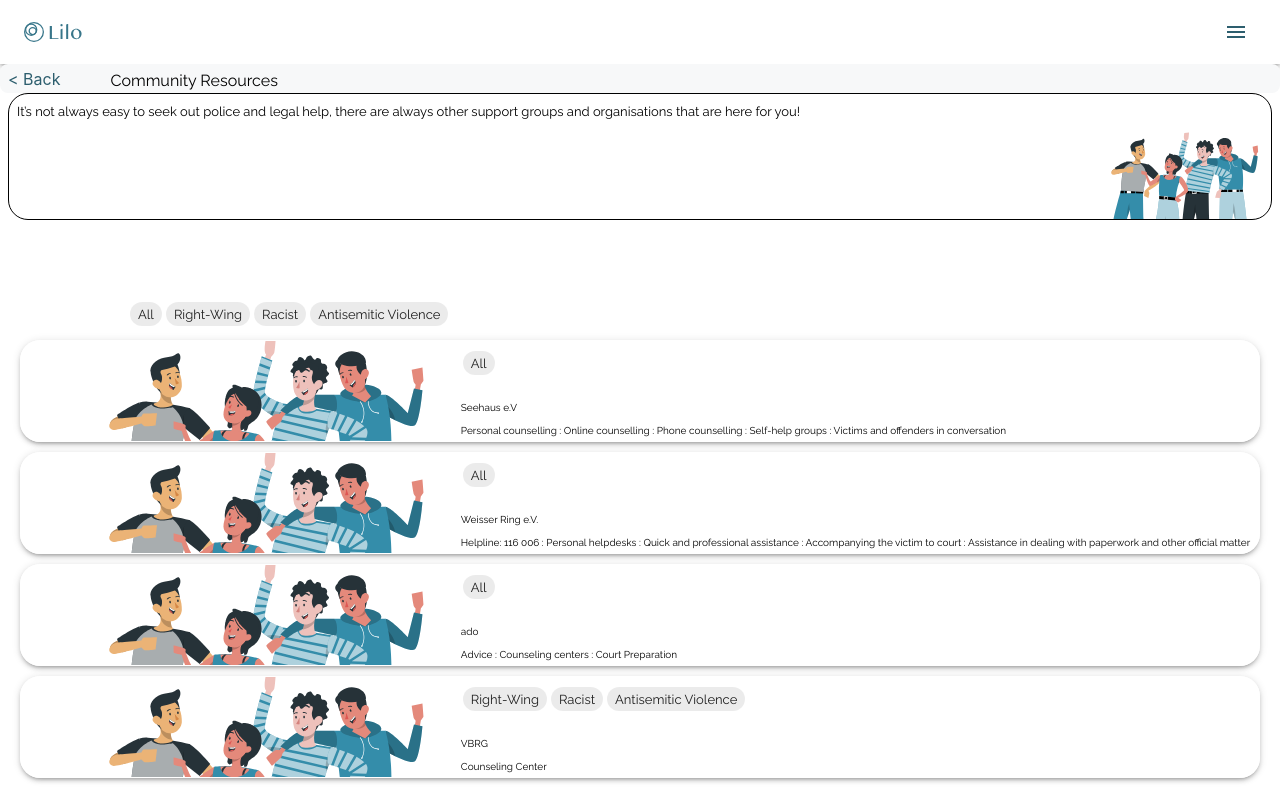
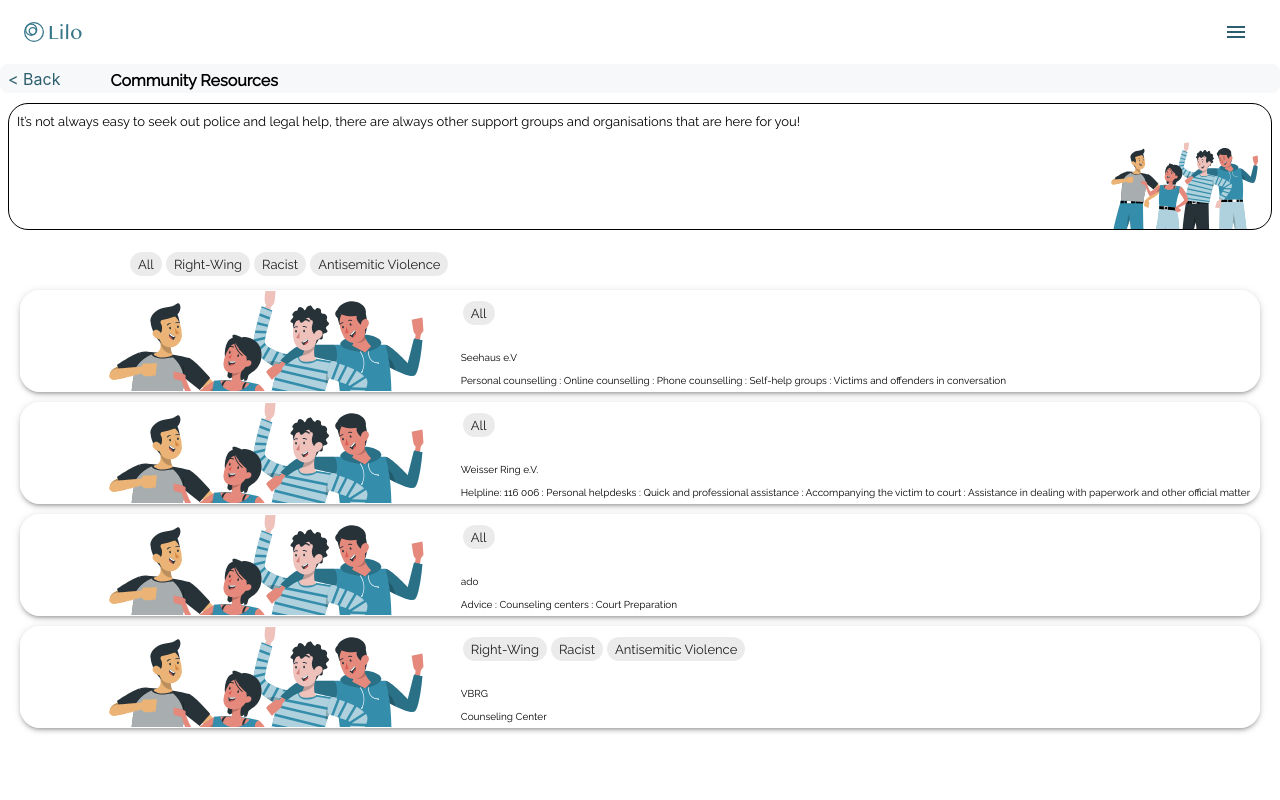
Before and after one commit to rstief/rannsteintc, a React (Create React App) app in the folder tc-rannstein-app/: page /lilo/communityresources in a window 1280 px wide. Built offline with nearby package versions, Linux system fonts and the light colour scheme.

Commit message:
changed styling a bit

```diff
--- a/tc-rannstein-app/src/components/NavBar.tsx
+++ b/tc-rannstein-app/src/components/NavBar.tsx
@@ -17,7 +17,7 @@
     };
 
     return (
-        <AppBar position='static' sx={{}}>
+        <AppBar elevation={0} position='static' sx={{}}>
             <Toolbar sx={{ display: 'flex', alignItems: 'center', justifyContent: 'space-between' }}>
                 <Box sx={{ flexDirection: 'row', flexWrap: 'nowrap', display: 'flex' }}>
                     <img src={logo} alt='logo' />
--- a/tc-rannstein-app/src/components/ResourcesBar.tsx
+++ b/tc-rannstein-app/src/components/ResourcesBar.tsx
@@ -9,7 +9,7 @@
             <Link href={props.innerRef} color= 'secondary' alignSelf='center' ml='8px' underline='none'>
                  {backText}
             </Link>
-            <Typography textAlign='center' ml='50px' mt='5px'>
+            <Typography fontWeight={'bold'} textAlign='center' ml='50px' mt='5px'>
                 {props.name}
             </Typography>
         </Box>
--- a/tc-rannstein-app/src/components/pages/CommunityOrgPage.tsx
+++ b/tc-rannstein-app/src/components/pages/CommunityOrgPage.tsx
@@ -33,7 +33,7 @@
     return (
         <Box>
             <ResourcesBar innerRef='/lilo/communityresources' name='Community Resources'></ResourcesBar>
-            <Box display={'flex'} height='20%' marginLeft='8px' marginRight='8px' mb='10px' sx={{ justifyContent: 'space-between' }}>
+            <Box display={'flex'} height='20%' marginLeft='8px' marginRight='8px' mb='10px' sx={{ justifyContent: 'space-between'}}>
                 <img src={communityfriendship} className='communityfriendimage' alt='intro' width='15%' />
                 <Typography width='85%' m='8px' fontSize='13px' >
                     {detailOrg.fullName}
@@ -41,7 +41,7 @@
             </Box>
             <Divider sx={{ marginLeft: '30px', marginRight: '30px' }} />
             <Box height='50%' ml='20px' mr='20px' pb='5px' pl='10px' pr='10px' sx={{ boxShadow: 4, borderRadius: '10px' }}>
-                <Box display={'flex'} justifyContent={'space-evenly'}>
+                <Box display={'flex'} pt='5px' justifyContent={'space-evenly'}>
                     <Chip sx={{ justifyContent: 'center' }} icon={<LocationOnIcon />} />
                     <Chip icon={<CallIcon />} />
                     <Chip icon={<LanguageIcon />} />
--- a/tc-rannstein-app/src/components/pages/CommunityPage.tsx
+++ b/tc-rannstein-app/src/components/pages/CommunityPage.tsx
@@ -30,7 +30,7 @@
     return (
         <Box display={'flex'} flexDirection='column' justifyContent='center' >
             <ResourcesBar name='Community Resources' innerRef='/lilo/assessment'></ResourcesBar>
-            <Box display={'flex'} height='125px' borderRadius='20px' borderColor='secondary.main' marginLeft='8px' marginRight='8px' mb='80px' sx={{ border: 1, justifyContent: 'space-between' }}>
+            <Box display={'flex'} height='125px' borderRadius='20px' borderColor='secondary.main' marginLeft='8px' marginRight='8px' mt='10px' mb='20px' sx={{ border: 1, justifyContent: 'space-between' }}>
                 <Typography m='8px' fontSize='13px'>
                     It’s not always easy to seek out police and legal help,
                     there are always other support
--- a/tc-rannstein-app/src/components/pages/IntroPage.tsx
+++ b/tc-rannstein-app/src/components/pages/IntroPage.tsx
@@ -16,7 +16,7 @@
 
   if (currentPage === 1) {
     return (
-      <><AppBar position='static' sx={{}}>
+      <><AppBar elevation={0} position='static' sx={{}}>
         <Toolbar sx={{ display: 'flex', alignItems: 'center', justifyContent: 'space-between' }}>
           <Box sx={{ flexDirection: 'row', flexWrap: 'nowrap', display: 'flex' }}>
             <img src={logo} alt='logo' />
@@ -52,7 +52,7 @@
     )
   }
   return (
-    <><AppBar position='static' sx={{}}>
+    <><AppBar elevation={0} position='static' sx={{}}>
       <Toolbar sx={{ display: 'flex', alignItems: 'center', justifyContent: 'space-between' }}>
         <Box sx={{ flexDirection: 'row', flexWrap: 'nowrap', display: 'flex' }}>
           <img src={logo} alt='logo' />
```
